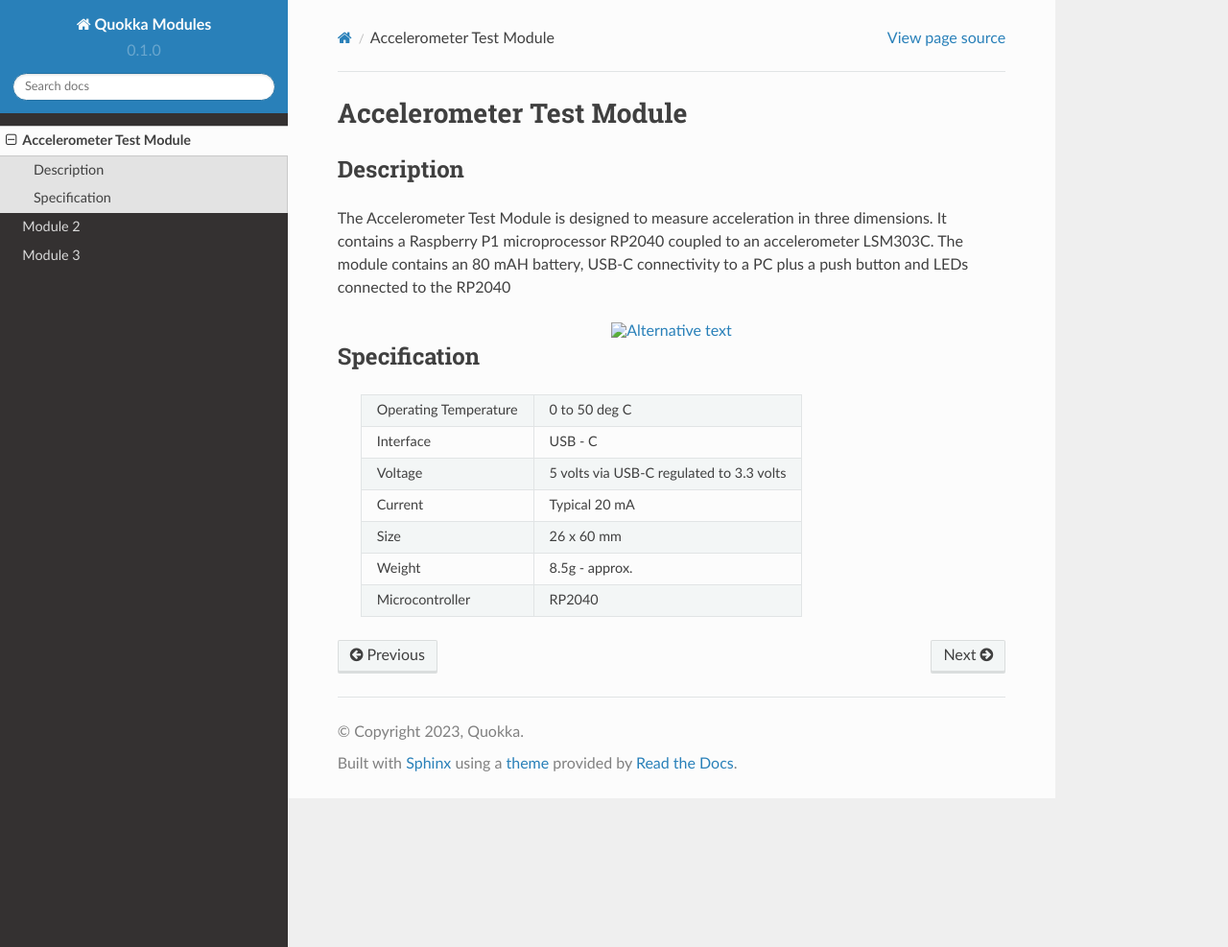
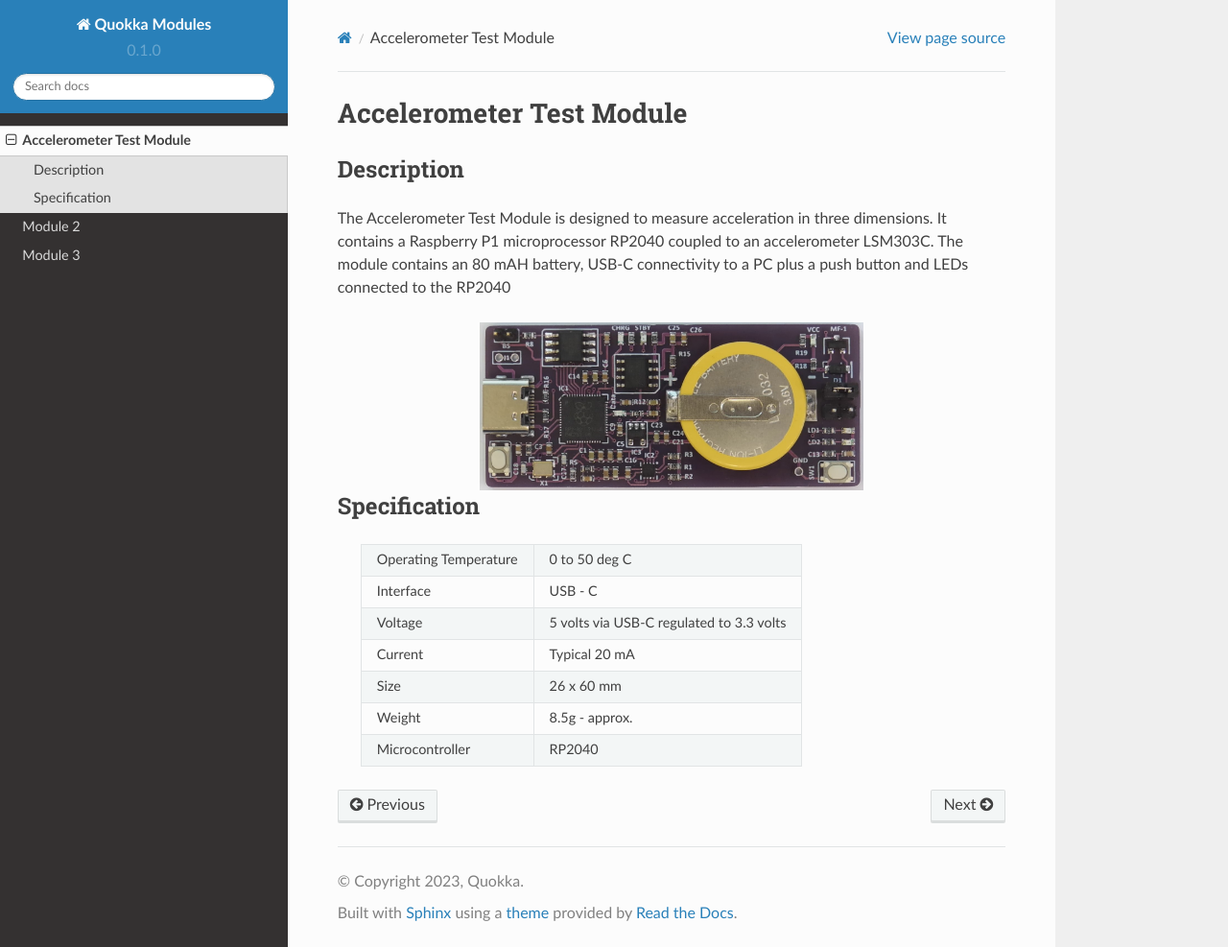
Before and after one commit to JulianDinsdale/Quokka-Modules, a Sphinx documentation site: the page built from docs/source/module-1.rst, in a window 1280 px wide and 987 px high. Shown: the whole window at 96% size. Built offline with Sphinx 7.4.7 and the Read the Docs theme 2.0.0, drawn with Linux system fonts in a browser that asks for light colours.

Commit message:
trying diff image file location

```diff
--- a/docs/source/module-1.rst
+++ b/docs/source/module-1.rst
@@ -9,7 +9,7 @@ contains a Raspberry P1 microprocessor RP2040 coupled to an accelerometer LSM303
 contains an 80 mAH battery, USB-C connectivity to a PC plus a push button and LEDs connected
 to the RP2040
 
-.. figure:: docs/source/images/AccModule.png
+.. figure:: images/AccModule.png
     :width: 400
     :align: center
     :alt: Alternative text
```
